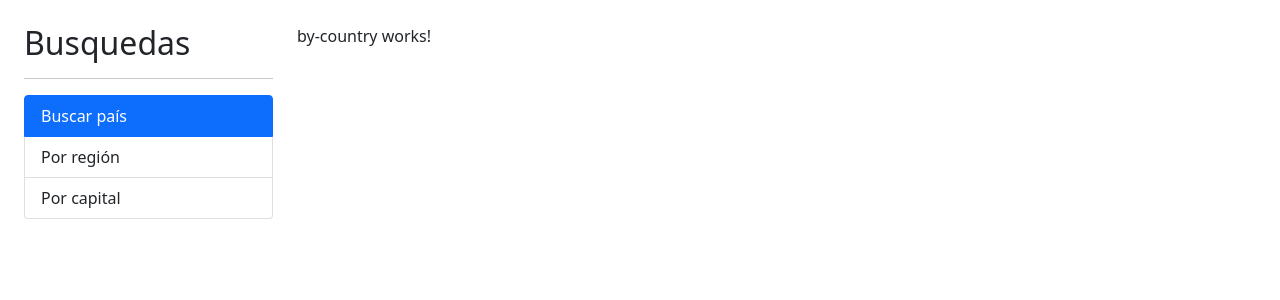
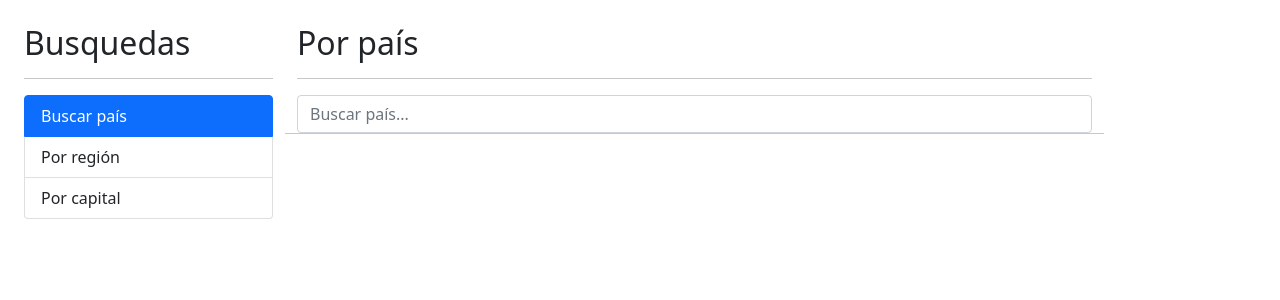
Before and after one commit to ggangsta93/country-search, an Angular app: page / in a window 1280 px wide. Shown: the top 300 px of the page. Built offline with nearby package versions, Linux system fonts and the light colour scheme.

Commit message:
Se ajusta componente by-country y relacionados

```diff
--- a/src/app/app.module.ts
+++ b/src/app/app.module.ts
@@ -1,5 +1,6 @@
 import { BrowserModule } from '@angular/platform-browser';
 import { NgModule } from '@angular/core';
+import {HttpClientModule} from '@angular/common/http'
 
 import { AppComponent } from './app.component';
 import { ByCapitalComponent } from './country/pages/by-capital/by-capital.component';
@@ -17,6 +18,7 @@ import { AppRoutingModule } from './app-routing.module';
   imports: [
     BrowserModule,
     AppRoutingModule,
+    HttpClientModule,
     CountryModule,
     SharedModule
 
--- a/src/app/country/country.module.ts
+++ b/src/app/country/country.module.ts
@@ -4,12 +4,15 @@ import { ByCapitalComponent } from './pages/by-capital/by-capital.component';
 import { ByCountryComponent } from './pages/by-country/by-country.component';
 import { ByRegionComponent } from './pages/by-region/by-region.component';
 import { SeeCountryComponent } from './pages/see-country/see-country.component';
+import { FormsModule } from '@angular/forms';
+import { CountryTableComponent } from './components/country-table/country-table.component';
+import { CountryInputComponent } from './components/country-input/country-input.component';
 
 @NgModule({
-  declarations: [ByCapitalComponent, ByCountryComponent, ByRegionComponent, SeeCountryComponent],
+  declarations: [ByCapitalComponent, ByCountryComponent, ByRegionComponent, SeeCountryComponent, CountryTableComponent, CountryInputComponent],
   exports:[ByCapitalComponent, ByCountryComponent, ByRegionComponent, SeeCountryComponent],
   imports: [
-    CommonModule
+    CommonModule, FormsModule
   ]
 })
 export class CountryModule { }
--- a/src/app/country/pages/by-country/by-country.component.html
+++ b/src/app/country/pages/by-country/by-country.component.html
@@ -1 +1,17 @@
-<p>by-country works!</p>
+<h2>Por país</h2>
+
+<hr>
+<div class="row">
+    <div class="col">
+        <app-country-input (onEnter)="buscar($event)"></app-country-input>
+    </div>
+    <hr>
+    <div *ngIf="esError" class="alert alert-danger">
+        No se encontró nada con el término {{termino}}
+    </div>
+    <div *ngIf="countries.length > 0" class="row">
+        <div class="col">
+            <app-country-table [countries]="countries"></app-country-table>
+        </div>
+    </div>
+</div>
--- a/src/app/country/pages/by-country/by-country.component.ts
+++ b/src/app/country/pages/by-country/by-country.component.ts
@@ -1,4 +1,6 @@
 import { Component, OnInit } from '@angular/core';
+import { Country } from '../../interfaces/country.interface';
+import { CountryService } from '../../services/country.service';
 
 @Component({
   selector: 'app-by-country',
@@ -6,9 +8,26 @@ import { Component, OnInit } from '@angular/core';
 })
 export class ByCountryComponent implements OnInit {
 
-  constructor() { }
+  public termino: string = "";
+  public esError = false;
+  public countries: Country[] = [];
+
+  constructor(private countryService: CountryService) { }
 
   ngOnInit(): void {
   }
 
+  buscar(termino:string) {
+    this.esError = false;
+    this.termino = termino;
+    console.log(this.termino);
+    this.countryService.buscarPais(this.termino).subscribe(paises => {
+      this.countries = paises;
+    }, (err) => {
+      console.log('error');
+      this.esError = true;
+      this.countries = [];
+    });
+  }
+
 }
--- /dev/null
+++ b/src/app/country/services/country.service.ts
@@ -0,0 +1,23 @@
+import { HttpClient } from '@angular/common/http';
+import { Injectable } from '@angular/core';
+import { Observable, of } from 'rxjs';
+import {catchError} from 'rxjs/operators';
+import { Country } from '../interfaces/country.interface';
+
+@Injectable({
+  providedIn: 'root'
+})
+export class CountryService {
+
+  private apiUrl:string = 'https://restcountries.com/v2';
+
+  constructor(private http: HttpClient) {
+
+  }
+
+  buscarPais(termino:string):Observable<Country[]>{
+    const url = `${this.apiUrl}/name/${termino}`;
+    return this.http.get<Country[]>(url);
+    /*.pipe(catchError(error => of([])));*/
+  }
+}
--- a/src/styles.css
+++ b/src/styles.css
@@ -1 +1,3 @@
-/* You can add global styles to this file, and also import other style files */
+.small-flag {
+    width: 50px;
+}
```
